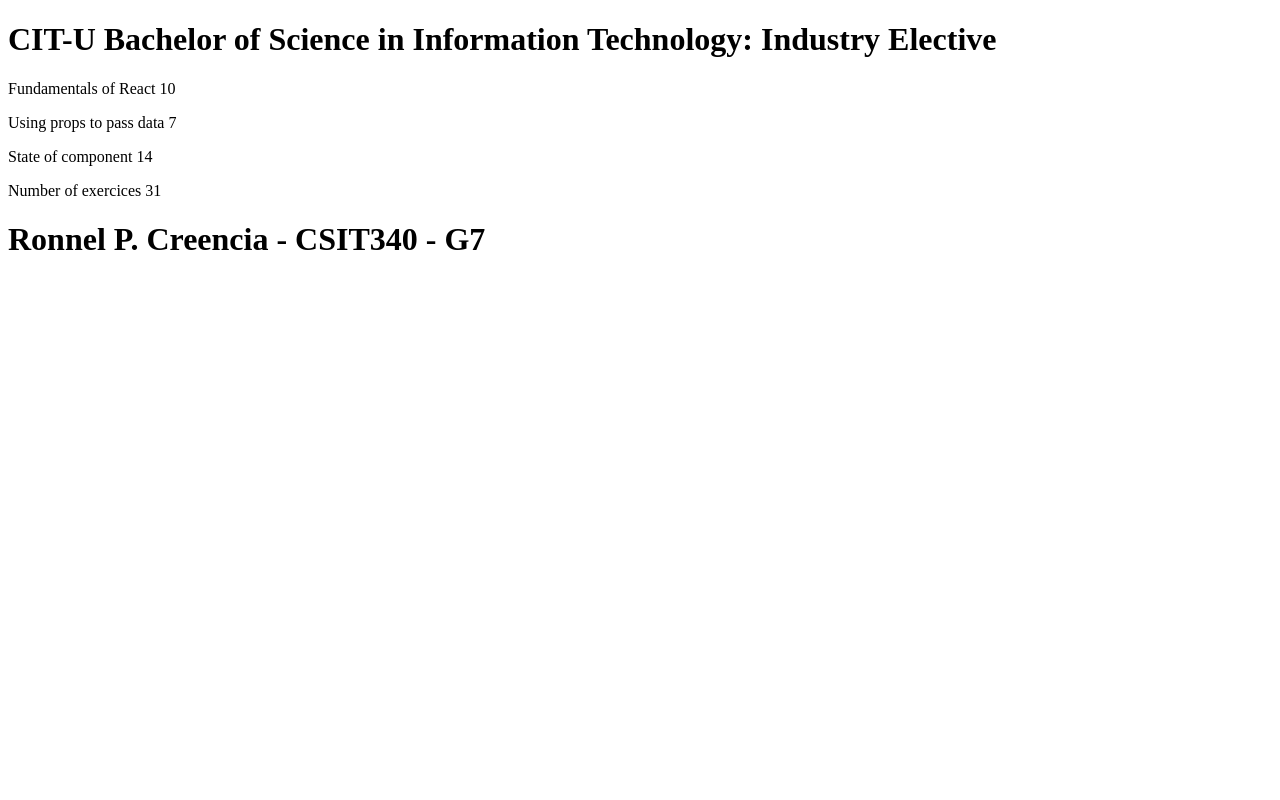
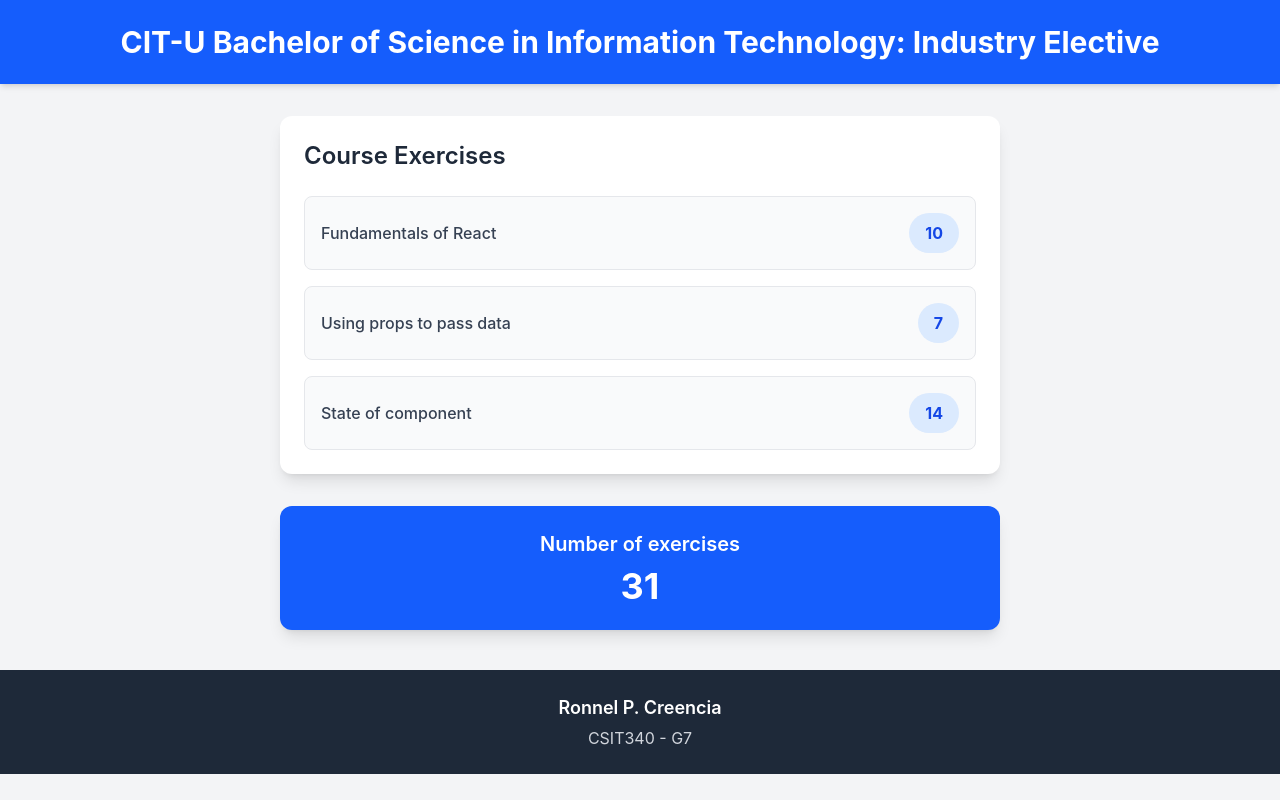
Before and after one commit to Ronnel-performative-macha-male/CSIT340G7-Lab3-Creencia, a React (Vite) app: page / in a window 1280 px wide. Built offline with nearby package versions, Linux system fonts and the light colour scheme.

Commit message:
1.1: course information step 1

```diff
--- a/package.json
+++ b/package.json
@@ -10,8 +10,10 @@
     "preview": "vite preview"
   },
   "dependencies": {
+    "@tailwindcss/vite": "^4.3.3",
     "react": "^19.2.8",
-    "react-dom": "^19.2.8"
+    "react-dom": "^19.2.8",
+    "tailwindcss": "^4.3.3"
   },
   "devDependencies": {
     "@eslint/js": "^10.0.1",
--- a/src/App.jsx
+++ b/src/App.jsx
@@ -1,39 +1,132 @@
-import React from 'react'
-import heroImg from './assets/hero.png'
-import reactLogo from './assets/react.svg'
-import viteLogo from './assets/vite.svg'
-import './App.css'
 
+const Header = (props) => {
+  return (
+    <header className="bg-blue-600 text-white px-8 py-6 shadow-md">
+      <h1 className="text-3xl font-bold text-center">
+        {props.course}
+      </h1>
+    </header>
+  )
+}
 
+// 2. Content Component
+const Content = (props) => {
+  return (
+    <main className="max-w-3xl mx-auto px-6 py-8">
+      <div className="bg-white rounded-xl shadow-lg p-6">
+        <h2 className="text-2xl font-semibold text-gray-800 mb-6">
+          Course Exercises
+        </h2>
+
+        <div className="space-y-4">
+          <div className="flex justify-between items-center bg-gray-50 border border-gray-200 rounded-lg p-4">
+            <span className="text-gray-700 font-medium">
+              {props.part1}
+            </span>
+            <span className="bg-blue-100 text-blue-700 font-bold px-4 py-2 rounded-full">
+              {props.exercises1}
+            </span>
+          </div>
+
+          <div className="flex justify-between items-center bg-gray-50 border border-gray-200 rounded-lg p-4">
+            <span className="text-gray-700 font-medium">
+              {props.part2}
+            </span>
+            <span className="bg-blue-100 text-blue-700 font-bold px-4 py-2 rounded-full">
+              {props.exercises2}
+            </span>
+          </div>
+
+          <div className="flex justify-between items-center bg-gray-50 border border-gray-200 rounded-lg p-4">
+            <span className="text-gray-700 font-medium">
+              {props.part3}
+            </span>
+            <span className="bg-blue-100 text-blue-700 font-bold px-4 py-2 rounded-full">
+              {props.exercises3}
+            </span>
+          </div>
+        </div>
+      </div>
+    </main>
+  )
+}
+
+// 3. Total Component
+const Total = (props) => {
+  return (
+    <div className="max-w-3xl mx-auto px-6">
+      <div className="bg-blue-600 text-white rounded-xl shadow-lg p-6 text-center">
+        <p className="text-xl font-semibold">
+          Number of exercises
+        </p>
+
+        <p className="text-4xl font-bold mt-2">
+          {props.total}
+        </p>
+      </div>
+    </div>
+  )
+}
+
+// 4. Footer Component
+const Footer = (props) => {
+  return (
+    <footer className="mt-10 bg-gray-800 text-white py-6">
+      <div className="text-center">
+        <p className="text-lg font-semibold">
+          {props.name}
+        </p>
+
+        <p className="text-gray-300 mt-1">
+          {props.courseCode} - {props.section}
+        </p>
+      </div>
+    </footer>
+  )
+}
+
+// 5. Main App Component
 const App = () => {
-   const course = 'CIT-U Bachelor of Science in Information Technology: Industry Elective'
+  const course =
+    'CIT-U Bachelor of Science in Information Technology: Industry Elective'
+
   const part1 = 'Fundamentals of React'
-   const exercise1 = 10
+  const exercises1 = 10
+
   const part2 = 'Using props to pass data'
-   const exercise2 = 7
+  const exercises2 = 7
+
   const part3 = 'State of component'
-   const exercise3 = 14
+  const exercises3 = 14
 
   const name = 'Ronnel P. Creencia'
   const courseCode = 'CSIT340'
   const section = 'G7'
 
-   return(
-     <div>
-       <h1>{course}</h1>
-       <p>{part1} {exercise1}</p>
-        <p>{part2} {exercise2}</p>
-         <p>{part3} {exercise3}</p>
-         <p>Number of exercices {exercise1 + exercise2 + exercise3}</p>
+  const total = exercises1 + exercises2 + exercises3
 
-       <footer>
-        <h1>{name} - {courseCode} - {section}</h1>
+  return (
+    <div className="min-h-screen bg-gray-100">
+      <Header course={course} />
 
-       </footer>
+      <Content
+        part1={part1}
+        exercises1={exercises1}
+        part2={part2}
+        exercises2={exercises2}
+        part3={part3}
+        exercises3={exercises3}
+      />
 
+      <Total total={total} />
+
+      <Footer
+        name={name}
+        courseCode={courseCode}
+        section={section}
+      />
     </div>
   )
-
 }
 
 export default App
--- a/src/index.css
+++ b/src/index.css
@@ -1,111 +1 @@
-:root {
-  --text: #6b6375;
-  --text-h: #08060d;
-  --bg: #fff;
-  --border: #e5e4e7;
-  --code-bg: #f4f3ec;
-  --accent: #aa3bff;
-  --accent-bg: rgba(170, 59, 255, 0.1);
-  --accent-border: rgba(170, 59, 255, 0.5);
-  --social-bg: rgba(244, 243, 236, 0.5);
-  --shadow:
-    rgba(0, 0, 0, 0.1) 0 10px 15px -3px, rgba(0, 0, 0, 0.05) 0 4px 6px -2px;
-
-  --sans: system-ui, 'Segoe UI', Roboto, sans-serif;
-  --heading: system-ui, 'Segoe UI', Roboto, sans-serif;
-  --mono: ui-monospace, Consolas, monospace;
-
-  font: 18px/145% var(--sans);
-  letter-spacing: 0.18px;
-  color-scheme: light dark;
-  color: var(--text);
-  background: var(--bg);
-  font-synthesis: none;
-  text-rendering: optimizeLegibility;
-  -webkit-font-smoothing: antialiased;
-  -moz-osx-font-smoothing: grayscale;
-
-  @media (max-width: 1024px) {
-    font-size: 16px;
-  }
-}
-
-@media (prefers-color-scheme: dark) {
-  :root {
-    --text: #9ca3af;
-    --text-h: #f3f4f6;
-    --bg: #16171d;
-    --border: #2e303a;
-    --code-bg: #1f2028;
-    --accent: #c084fc;
-    --accent-bg: rgba(192, 132, 252, 0.15);
-    --accent-border: rgba(192, 132, 252, 0.5);
-    --social-bg: rgba(47, 48, 58, 0.5);
-    --shadow:
-      rgba(0, 0, 0, 0.4) 0 10px 15px -3px, rgba(0, 0, 0, 0.25) 0 4px 6px -2px;
-  }
-
-  #social .button-icon {
-    filter: invert(1) brightness(2);
-  }
-}
-
-body {
-  margin: 0;
-}
-
-#root {
-  width: 1126px;
-  max-width: 100%;
-  margin: 0 auto;
-  text-align: center;
-  border-inline: 1px solid var(--border);
-  min-height: 100svh;
-  display: flex;
-  flex-direction: column;
-  box-sizing: border-box;
-}
-
-h1,
-h2 {
-  font-family: var(--heading);
-  font-weight: 500;
-  color: var(--text-h);
-}
-
-h1 {
-  font-size: 56px;
-  letter-spacing: -1.68px;
-  margin: 32px 0;
-  @media (max-width: 1024px) {
-    font-size: 36px;
-    margin: 20px 0;
-  }
-}
-h2 {
-  font-size: 24px;
-  line-height: 118%;
-  letter-spacing: -0.24px;
-  margin: 0 0 8px;
-  @media (max-width: 1024px) {
-    font-size: 20px;
-  }
-}
-p {
-  margin: 0;
-}
-
-code,
-.counter {
-  font-family: var(--mono);
-  display: inline-flex;
-  border-radius: 4px;
-  color: var(--text-h);
-}
-
-code {
-  font-size: 15px;
-  line-height: 135%;
-  padding: 4px 8px;
-  background: var(--code-bg);
-}
+@import "tailwindcss";
--- a/src/main.jsx
+++ b/src/main.jsx
@@ -1,5 +1,5 @@
 import ReactDOM from 'react-dom/client'
-
+import './index.css'
 import App from './App'
 
 ReactDOM.createRoot(document.getElementById('root')).render(<App/>)
--- a/vite.config.js
+++ b/vite.config.js
@@ -1,7 +1,18 @@
+// import react from '@vitejs/plugin-react'
+// import { defineConfig } from 'vite'
+
+// // https://vite.dev/config/
+// export default defineConfig({
+//   plugins: [react()],
+// })
+
+import { defineConfig } from 'vite'
 import react from '@vitejs/plugin-react'
-import { defineConfig } from 'vite'
+import tailwindcss from '@tailwindcss/vite'
 
-// https://vite.dev/config/
 export default defineConfig({
-  plugins: [react()],
+  plugins: [
+    react(),
+    tailwindcss(),
+  ],
 })
```
Also changed, not shown: src/Content.jsx (deleted), src/Header.jsx (deleted), 1 other file (tests, documents, lock files or other folders). Lines whose indentation alone changed are shown as unchanged.
